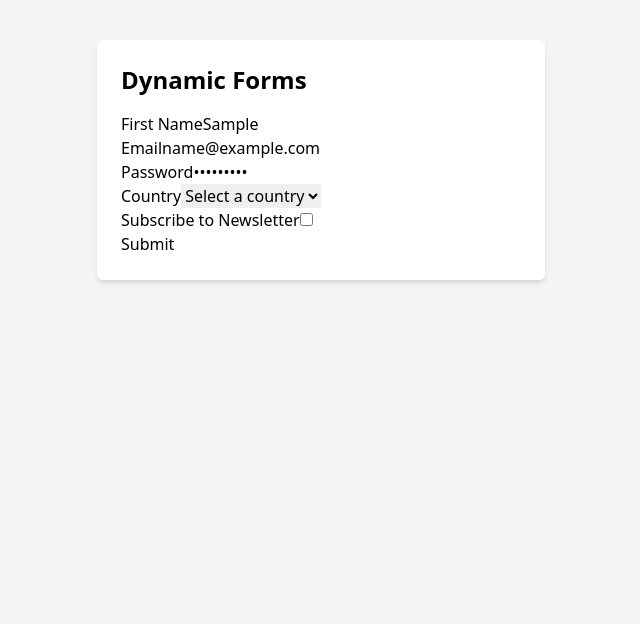
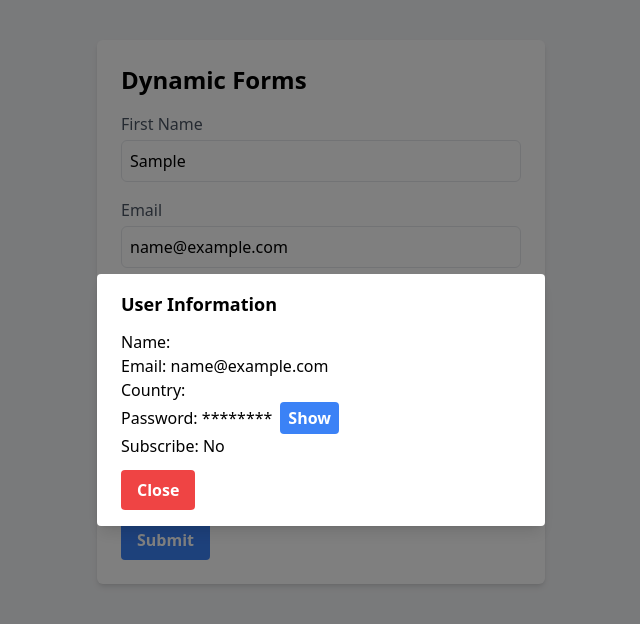
Before and after one commit to code-jhon/dynamic-form, a React (Vite) app: page / in a window 1280 px wide. Both pictures are taken after typing "Sample", "name@example.com", "Sample123" into the empty fields and a click on the button "Submit". Shown: the top 624 px of the page, without its empty margins (319-959 px from the left). Built offline with nearby package versions, Linux system fonts and the light colour scheme.

Commit message:
feat: adding tailwind and modal with values as props

```diff
--- a/src/components/DynamicForms/index.tsx
+++ b/src/components/DynamicForms/index.tsx
@@ -1,20 +1,23 @@
 import React from 'react';
-import { Field } from '../../entities/types';
+import { Field, Data } from '../../entities/types';
 
 type Props = {
   config: Field[];
+  openModal: () => void;
+  formValues: Data;
+  setFormValues: (formValues: { [key: string]: string }) => void;
 };
 
-const DynamicForm: React.FC<Props> = ({ config }) => {
-  const [formValues, setFormValues] = React.useState<{ [key: string]: string }>({});
+const DynamicForm: React.FC<Props> = ({ config, openModal, formValues, setFormValues }) => {
 
   const handleChange = (e: React.ChangeEvent<HTMLInputElement | HTMLSelectElement>) => {
     const { name, value } = e.target;
-    setFormValues({ ...formValues, [name]: value });
+    setFormValues({ ...formValues, [name]: value});
   };
 
   const handleSubmit = (e: React.FormEvent<HTMLFormElement>) => {
     e.preventDefault();
+    openModal();
     console.log(formValues);
   };
 
@@ -23,16 +26,17 @@ const DynamicForm: React.FC<Props> = ({ config }) => {
       {config.map((field, index) => {
         const { type, name, label, placeholder, options } = field;
         return (
-          <div key={index}>
-            <label htmlFor={name}>{label}</label>
+          <div className="mb-4" key={index}>
+            <label className="block text-gray-600" htmlFor={name}>{label}</label>
             {type === 'text' && (
               <input
                 type={type}
                 name={name}
                 id={name}
                 placeholder={placeholder}
-                value={formValues[name] || ''}
+                value={formValues[name] as string}
                 onChange={handleChange}
+                className="mt-1 p-2 w-full border rounded-md"
               />
             )}
             {type === 'email' && (
@@ -41,8 +45,9 @@ const DynamicForm: React.FC<Props> = ({ config }) => {
                 name={name}
                 id={name}
                 placeholder={placeholder}
-                value={formValues[name] || ''}
+                value={formValues[name] as string}
                 onChange={handleChange}
+                className="mt-1 p-2 w-full border rounded-md"
               />
             )}
             {type === 'password' && (
@@ -51,16 +56,17 @@ const DynamicForm: React.FC<Props> = ({ config }) => {
                 name={name}
                 id={name}
                 placeholder={placeholder}
-                value={formValues[name] || ''}
+                value={formValues[name] as string}
                 onChange={handleChange}
+                className="mt-1 p-2 w-full border rounded-md"
               />
             )}
             {type === 'select' && (
               <select
                 name={name}
                 id={name}
-                value={formValues[name] || ''}
                 onChange={handleChange}
+                className="mt-1 p-2 w-full border rounded-md"
               >
                 {options?.map((option) => (
                   <option key={option as string} value={option as string}>
@@ -75,14 +81,15 @@ const DynamicForm: React.FC<Props> = ({ config }) => {
                 name={name}
                 id={name}
                 placeholder={placeholder}
-                value={formValues[name] || ''}
+                value={formValues[name] as boolean ? 'true' : 'false'}
                 onChange={handleChange}
+                className="form-checkbox"
               />
             )}
           </div>
         );
       })}
-      <button type="submit">Submit</button>
+      <button className='bg-blue-500 hover:bg-blue-600 text-white font-semibold py-2 px-4 rounded' type="submit">Submit</button>
     </form>
   );
 };
--- /dev/null
+++ b/src/components/ModalValues/index.tsx
@@ -0,0 +1,55 @@
+import { useState } from 'react'
+import { Data } from '../../entities/types'
+
+type Props = {
+  data: Data,
+  onClose: () => void
+}
+
+const ModalValues = ({ data, onClose }: Props) => {
+  const [isVisible, setIsVisible] = useState<boolean>(false);
+  return (
+    <div>
+      <div className="fixed inset-0 flex items-center justify-center z-50">
+        <div className="modal-overlay fixed inset-0 bg-black opacity-50" onClick={onClose}></div>
+        <div className="modal-container bg-white w-11/12 md:max-w-md mx-auto rounded shadow-lg z-50 overflow-y-auto">
+          <div className="modal-content py-4 text-left px-6">
+            <div className="modal-header pb-3">
+              <h3 className="text-lg font-semibold">User Information</h3>
+            </div>
+            <div className="modal-body">
+              <ul className="list-none pl-0">
+                <li>
+                  <span className="font-medium">Name:</span> {data.name}
+                </li>
+                <li>
+                  <span className="font-medium">Email:</span> {data.email}
+                </li>
+                <li>
+                  <span className="font-medium">Country:</span> {data.country}
+                </li>
+                <li>
+                  <span className="font-medium">Password:</span> { isVisible ? data.password : '********'}
+                  <button className="bg-blue-500 hover:bg-blue-600 text-white font-semibold py-1 px-2 rounded ml-2" onClick={() => setIsVisible(!isVisible)}> {isVisible ? 'Hide' : 'Show'}</button>
+                </li>
+                <li>
+                  <span className="font-medium">Subscribe:</span> {data.subscribe || 'No'}
+                </li>
+              </ul>
+            </div>
+            <div className="modal-footer pt-3">
+              <button
+                className="bg-red-500 hover:bg-red-600 text-white font-semibold py-2 px-4 rounded mr-2"
+                onClick={onClose}
+              >
+                Close
+              </button>
+            </div>
+          </div>
+        </div>
+      </div>
+    </div>
+  );
+}
+
+export default ModalValues;
--- a/src/entities/types.ts
+++ b/src/entities/types.ts
@@ -29,3 +29,5 @@ export type RadioItems = {
 export type FormProps = {
   [key: string]: string | boolean;
 };
+
+export type Data = { [key: string]: string | boolean };
--- a/src/pages/Home.tsx
+++ b/src/pages/Home.tsx
@@ -1,14 +1,24 @@
 import React from 'react';
 import DynamicForms from '../components/DynamicForms';
+import ModalValues from '../components/ModalValues';
 import { config } from '../config';
-import { Field } from '../entities/types';
+import { Field, Data } from '../entities/types';
 
 const Home: React.FC = () => {
+  const [isModalOpen, setIsModalOpen] = React.useState<boolean>(false);
+  const [formValues, setFormValues] = React.useState<Data>({
+    name: "",
+    email: "",
+    country: "",
+    password: "",
+    subscribe: false
+  });
 
   return (
     <div className="max-w-md mx-auto bg-white p-6 rounded-md shadow-md">
       <h2 className="text-2xl font-semibold mb-4">Dynamic Forms</h2>
-      <DynamicForms config={config as Field[]} />
+      <DynamicForms config={config as Field[]} openModal={() => setIsModalOpen(true)} formValues={formValues} setFormValues={setFormValues} />
+      { isModalOpen && <ModalValues data={formValues} onClose={() => setIsModalOpen(false)} />}
     </div>
   )
 }
```
Also changed, not shown: src/components/DynamicForms/styles.scss (deleted).
